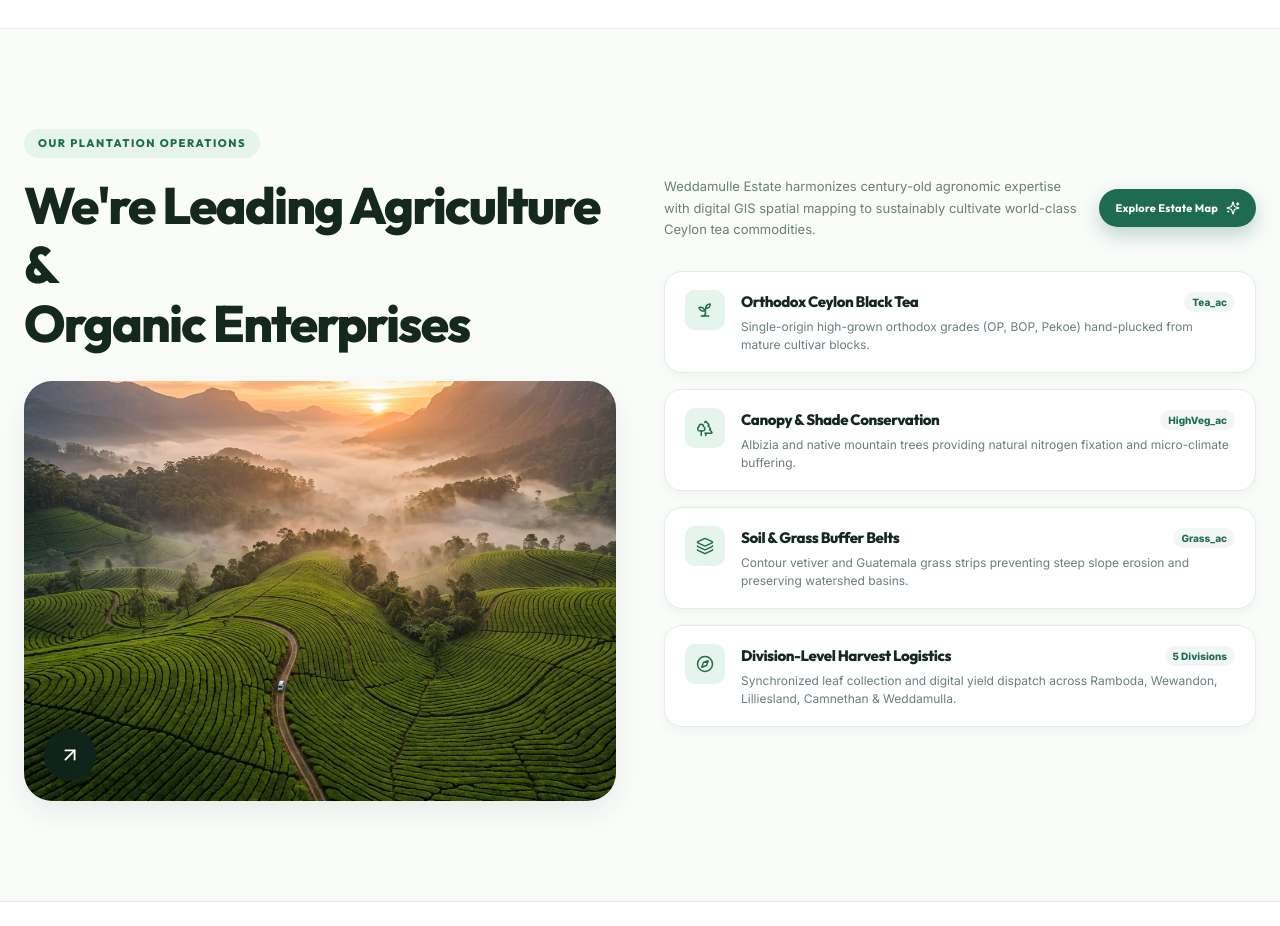
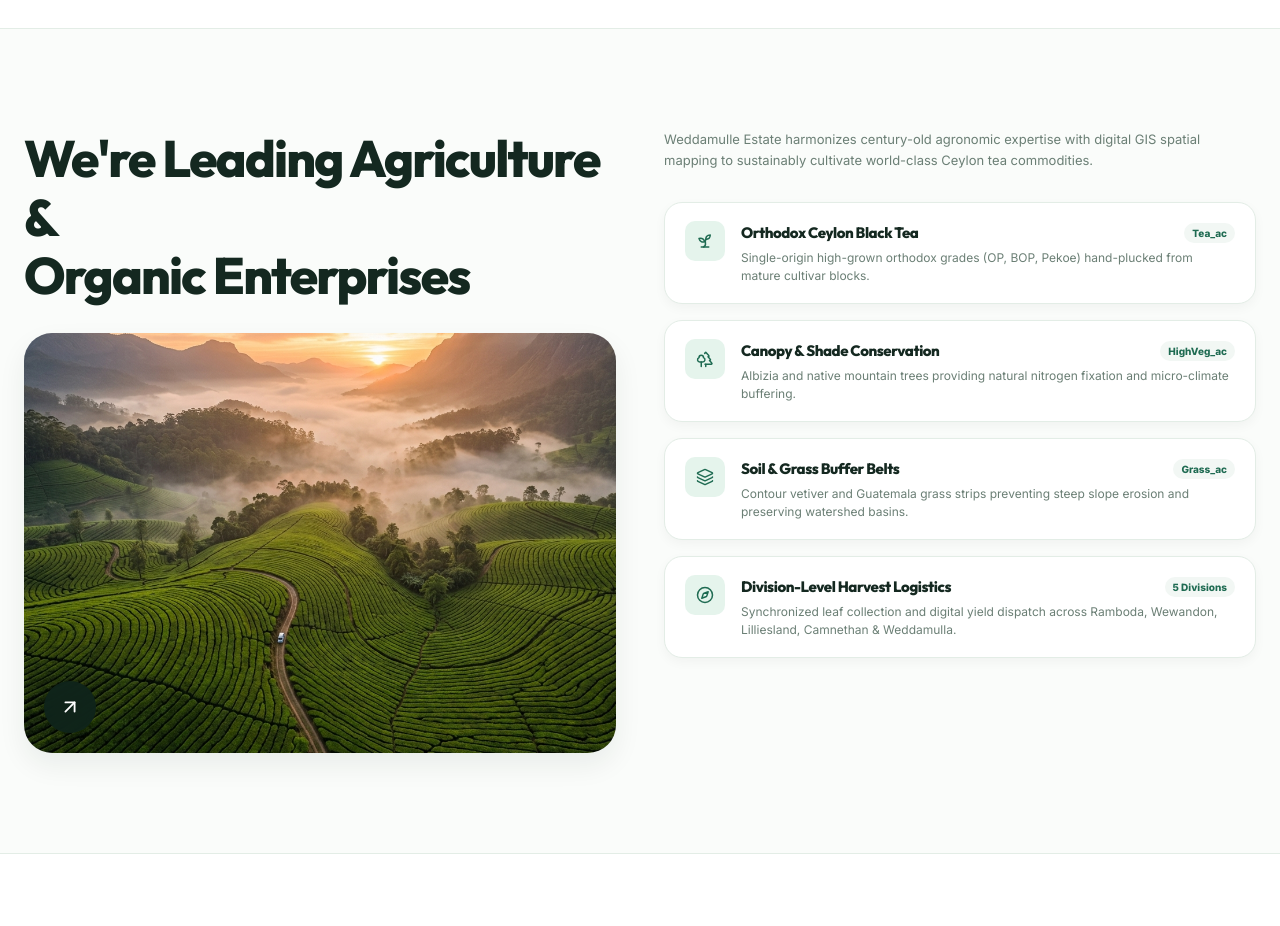
Before and after one commit to SULECO-AGRI/Plantation-management, a React (Vite) app: page / in a window 1280 px wide. Shown: the part 2980-3906 px from the top of the page. Built offline with nearby package versions, Linux system fonts and the light colour scheme.

Commit message:
Remove 'Our Plantation Operations' eyebrow and 'Explore Estate Map' button from enterprises section

```diff
--- a/src/components/landing/LandingEnterprises.tsx
+++ b/src/components/landing/LandingEnterprises.tsx
@@ -1,4 +1,4 @@
-import { ArrowUpRight, Check, Compass, Layers, Shield, Sparkles, Sprout, Trees } from 'lucide-react'
+import { ArrowUpRight, Compass, Layers, Sprout, Trees } from 'lucide-react'
 import { Link } from 'react-router-dom'
 
 export function LandingEnterprises() {
@@ -32,8 +32,6 @@ export function LandingEnterprises() {
   return (
     <section id="operations" className="section section--enterprises">
       <div className="section-container">
-        <span className="section-eyebrow">Our Plantation Operations</span>
-
         <div className="enterprises-grid">
           {/* Left Column: Title + Big Image Card */}
           <div className="enterprises-left">
@@ -54,17 +52,13 @@ export function LandingEnterprises() {
             </div>
           </div>
 
-          {/* Right Column: Intro + Button + 4 Row Items */}
+          {/* Right Column: Intro + 4 Row Items */}
           <div className="enterprises-right">
             <div className="enterprises-right__header">
               <p>
                 Weddamulle Estate harmonizes century-old agronomic expertise with digital GIS spatial
                 mapping to sustainably cultivate world-class Ceylon tea commodities.
               </p>
-              <Link to="/map" className="btn btn--primary btn--sm">
-                <span>Explore Estate Map</span>
-                <Sparkles size={14} />
-              </Link>
             </div>
 
             <div className="enterprises-list">
```
